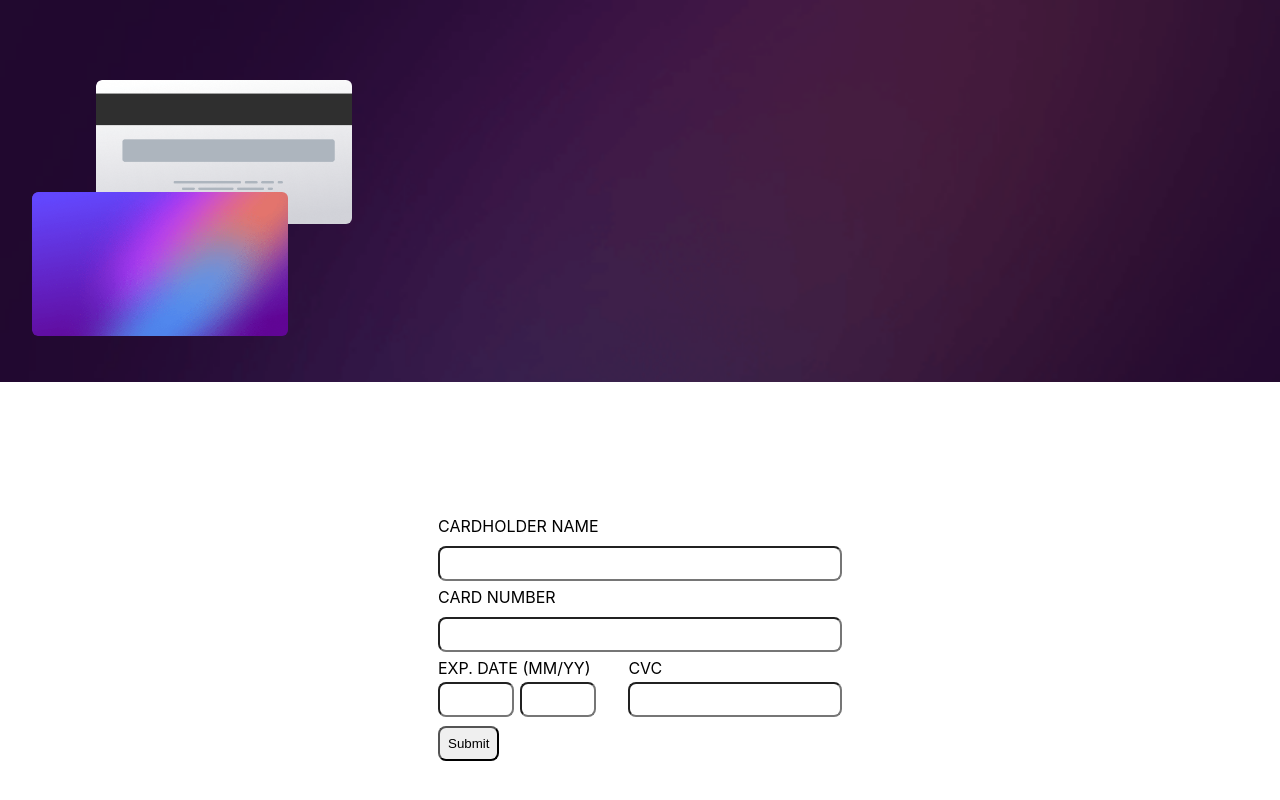
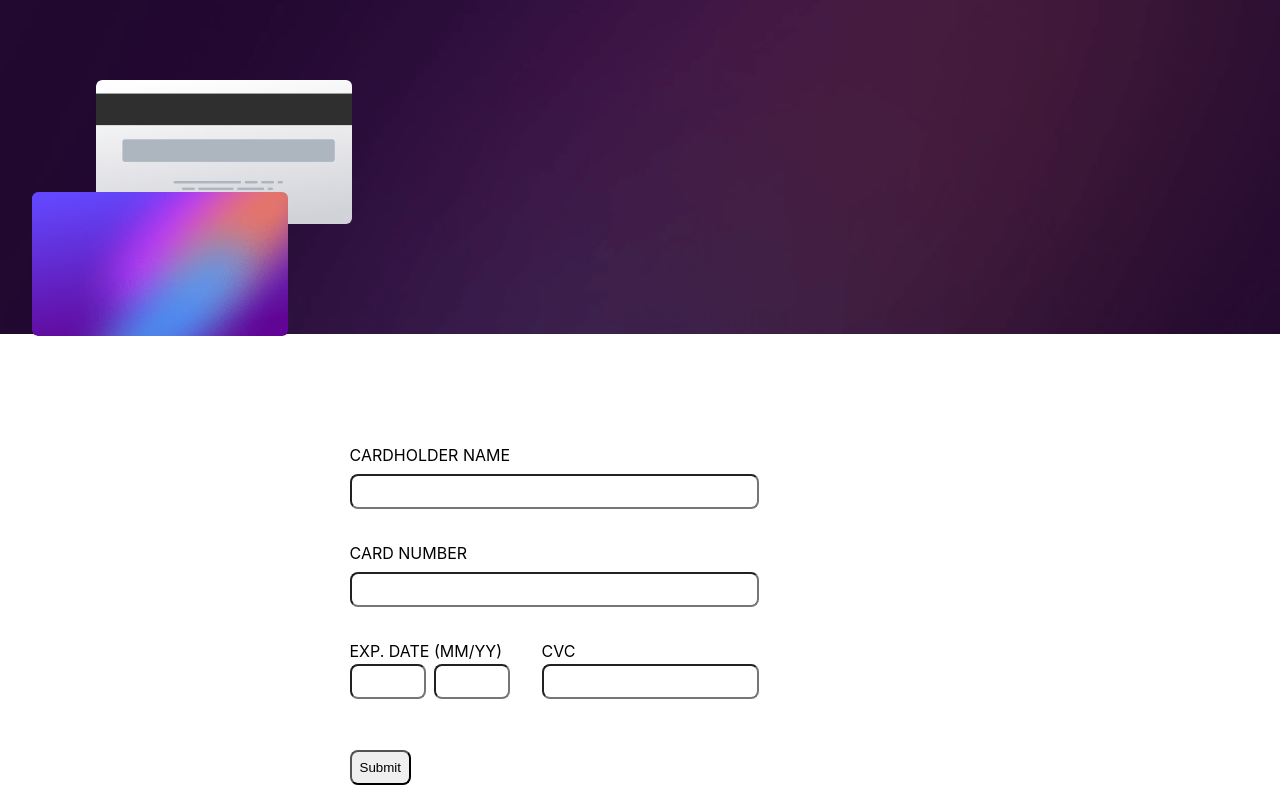
Before and after one commit to ro-nin/interactive-card-details, a React (Create React App) app: page / in a window 1280 px wide. Built offline with nearby package versions, Linux system fonts and the light colour scheme.

Commit message:
avoid layout shift on error

```diff
--- a/src/App.css
+++ b/src/App.css
@@ -101,8 +101,10 @@ input[type="number"] {
 }
 @media (max-width: 1300px) {
   .formContainer {
-    width: 100vw;
+    width: 80vw;
     padding-top: 6rem;
+    padding-right: 2rem;
+    padding-left: 2rem;
   }
 }
 
@@ -119,7 +121,7 @@ input[type="number"] {
 
 .formContainer form span {
   text-align: left;
-  color: red;
+  min-height: 1.3rem;
 }
 
 .formContainer form input {
@@ -128,8 +130,13 @@ input[type="number"] {
   border-radius: 8px;
 }
 .inputLarge {
-  min-width: 24rem;
+  width: 100%;
 }
 .inputSmall {
-  max-width: 3.5rem;
+  width: 3.5rem;
 }
+
+.errorLabel {
+  display: block;
+  color: red;
+}
--- a/src/App.tsx
+++ b/src/App.tsx
@@ -35,27 +35,33 @@ function App() {
           <form onSubmit={handleSubmit(onSubmit)}>
             <label>CARDHOLDER NAME</label>
             <input className='inputLarge' defaultValue="" {...register("cardHolderName", { required: true })} />
-            {errors.cardHolderName && <span>Error: name</span>}
+            <span className='errorLabel'>{errors.cardHolderName ? "Error: cardHolderName" : ''}</span>
 
             <label>CARD NUMBER</label>
             <input className='inputLarge' {...register("cardNumber", { required: true })} />
-            {errors.cardNumber && <span>Error: cardNumber</span>}
+            <span className='errorLabel'>{errors.cardNumber ? "Error: cardNumber" : ''}</span>
 
-            <div className="" style={{ width: '100%', display: "flex", gap: "2rem", alignItems: "start" }}>
-              <div className="" style={{ alignItems: "start", textAlign: 'left' }}>
+            <div className="" style={{ width: '100%', display: "flex", alignItems: "start", gap: '2rem' }}>
+              <div className="" style={{ flexGrow: '1', flexShrink: '0', textAlign: 'left' }}>
+
                 <label>EXP. DATE (MM/YY)</label>
-                <div className="" style={{ display: "flex", gap: ".4rem", alignItems: "start" }}>
-                  <input className='inputSmall' {...register("expMM", { required: true, maxLength: 2, min: 1, max: 12 })} />
-                  {errors.expMM && <span>exm month</span>}
-                  <input className='inputSmall' {...register("expYY", { required: true, maxLength: 2, min: 1, max: 99 })} />
-                  {errors.expYY && <span>exp year</span>}
+                <div className="" style={{ display: "flex", alignItems: "start", flexDirection: 'column', flexShrink: 0 }}>
+                  <div className="" style={{ display: "flex", gap: '.5rem' }}>
+                    <input className='inputSmall' {...register("expMM", { required: true, maxLength: 2, min: 1, max: 12 })} />
+                    <input className='inputSmall' {...register("expYY", { required: true, maxLength: 2, min: 1, max: 99 })} />
+                  </div>
+                  <div className="">
+                    {errors.expMM ? <span className='errorLabel' >exm month</span> : <span style={{ display: 'block', }}> </span>}
+                    {errors.expYY ? <span className='errorLabel' >exp year</span> : <span style={{ display: 'block' }}> </span>}
+                  </div>
+
                 </div>
               </div>
-              <div className="" style={{ flexGrow: '1', flexShrink: '0', alignItems: "start", alignSelf: "end", textAlign: 'left' }}>
+              <div className="" style={{ flexGrow: '1', textAlign: 'left' }}>
                 <label>CVC</label>
-                <div className="" style={{ display: 'flex', }}>
-                  <input className='' style={{ flexGrow: '1', flexShrink: '0', }} type={"number"} {...register("cvc", { required: true, maxLength: 3, min: 1, max: 999 })} />
-                  {errors.cvc && <span>CVC</span>}
+                <div className="" >
+                  <input className=' ' style={{ width: '100%', }} type={"number"} {...register("cvc", { required: true, maxLength: 3, min: 1, max: 999 })} />
+                  <span className='errorLabel'>{errors.cvc ? "CVC" : ''}</span>
                 </div>
               </div>
 
```
